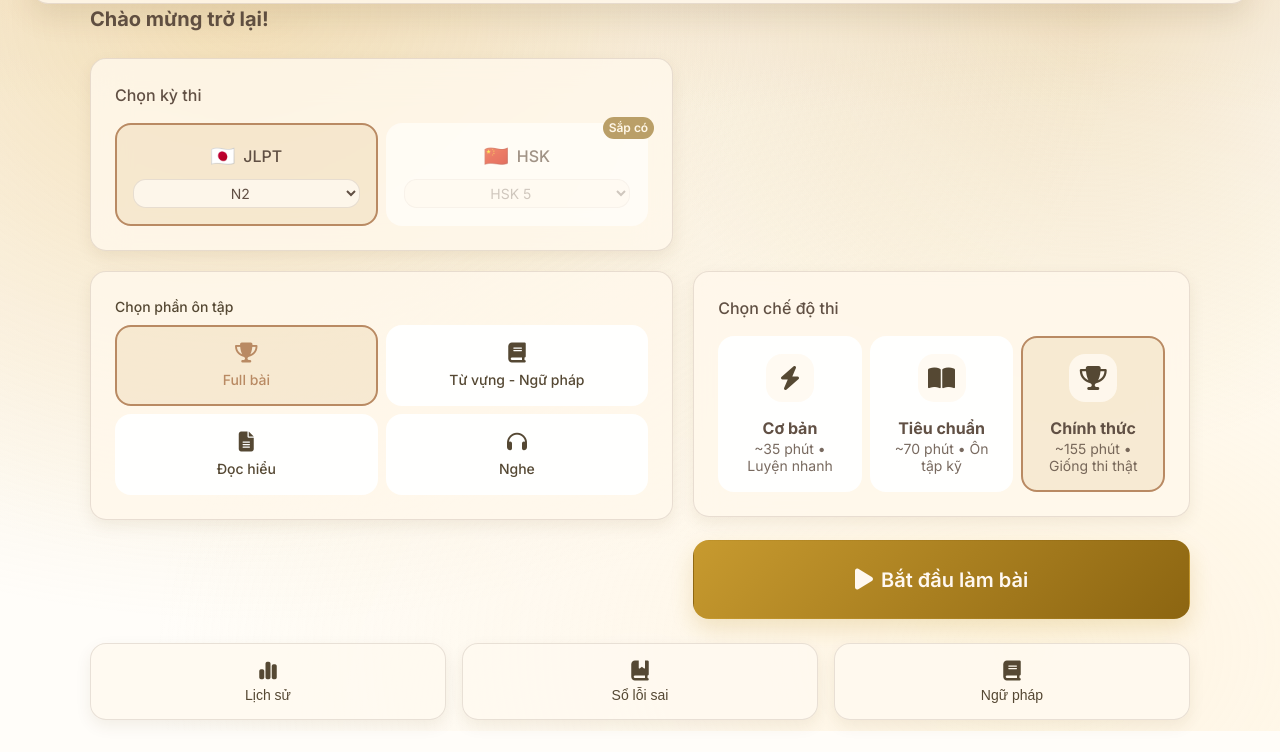
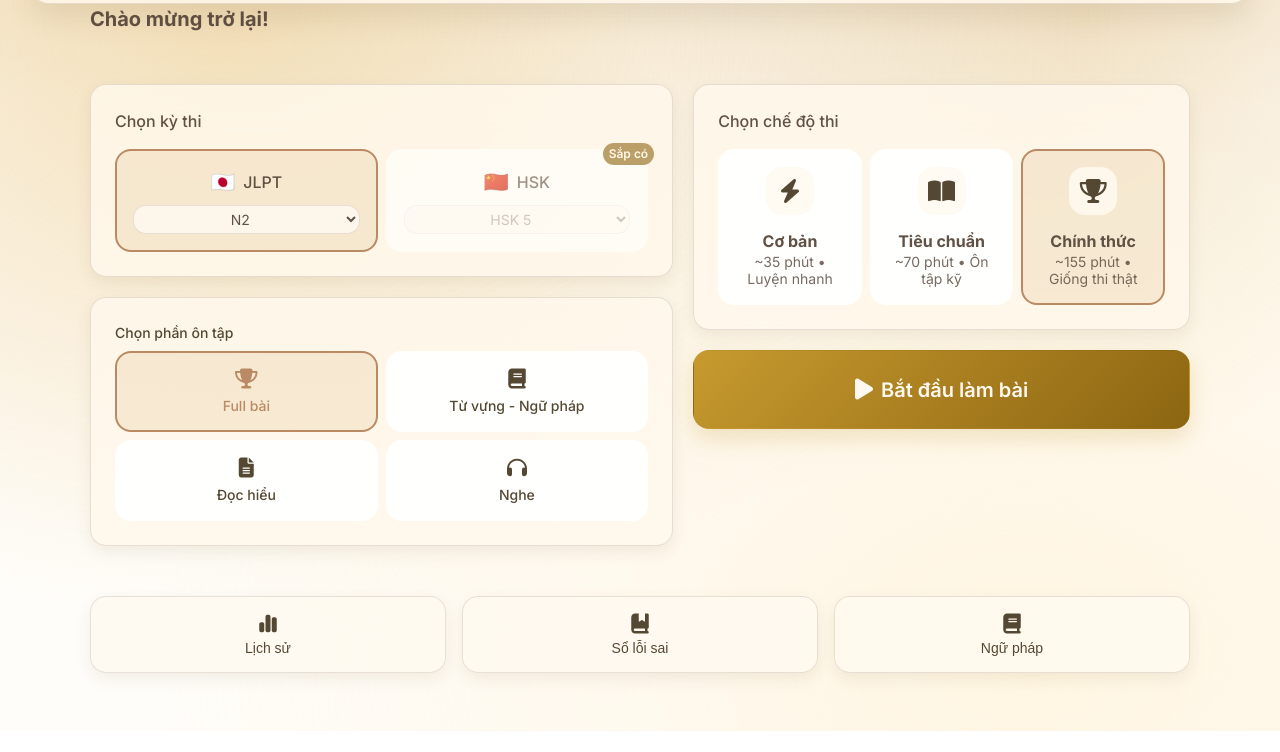
Before and after one commit to kusunz/LangguageExam, a website built with Vite: page web/index.html in a window 1280 px wide. Shown: the part 69-821 px from the top of the page. After the commit the page ends 800 px from the top, so only its background shows below. Built offline with nearby package versions, Linux system fonts and the light colour scheme; files whose address does not match are found by name.

Commit message:
style: balance layout by grouping grid column items and equalizing section button heights

```diff
--- a/web/index.html
+++ b/web/index.html
@@ -73,6 +73,7 @@
           <p id="last-activity"></p>
         </div>
 
+        <div class="home-col home-col-left">
         <div class="exam-selector card glass">
           <h3>Chọn kỳ thi</h3>
           <div class="exam-tabs">
@@ -131,7 +132,9 @@
             </button>
           </div>
         </div>
+        </div>
 
+        <div class="home-col home-col-right">
         <div class="mode-selector card glass">
           <h3>Chọn chế độ thi</h3>
           <div class="mode-cards">
@@ -210,6 +213,8 @@
           <span class="btn-icon"><i class="fa-solid fa-play"></i></span>
           Bắt đầu làm bài
         </button>
+
+        </div>
 
         <div class="quick-links">
           <button id="btn-history" class="quick-link">
--- a/web/styles.css
+++ b/web/styles.css
@@ -721,6 +721,7 @@ input:focus-visible,
 .section-options {
   display: grid;
   grid-template-columns: 1fr 1fr;
+  grid-auto-rows: 1fr;
   gap: var(--space-sm);
 }
 
@@ -1082,6 +1083,12 @@ input:focus-visible,
   font-size: var(--text-xl);
 }
 
+.home-col {
+  display: flex;
+  flex-direction: column;
+  gap: var(--section-gap);
+}
+
 @media (min-width: 1024px) {
   .home-content {
     display: grid;
@@ -1094,14 +1101,11 @@ input:focus-visible,
     grid-column: 1 / -1;
   }
 
-  .exam-selector,
-  #exam-section-selector {
+  .home-col-left {
     grid-column: 1;
   }
 
-  .mode-selector,
-  .provider-settings,
-  #btn-start-test {
+  .home-col-right {
     grid-column: 2;
   }
 
```
